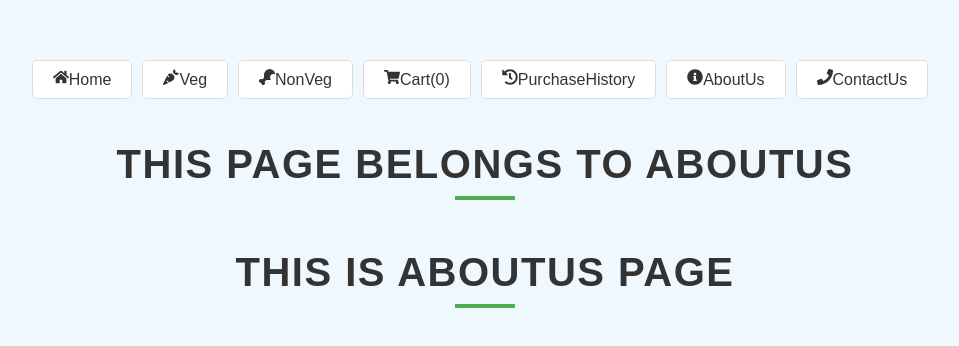
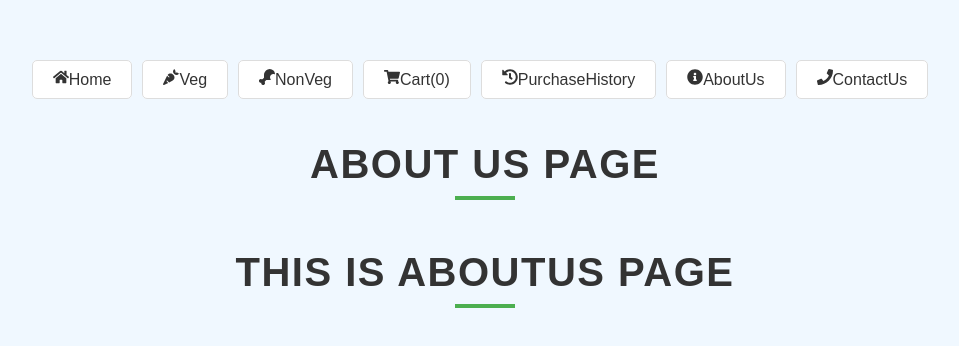
Before and after one commit to KonetiGopi123/GopiRepository, a React (Vite) app: page /AboutUs in a window 1280 px wide. Shown: the part 222-568 px from the top of the page, without its empty margins (155-1114 px from the left). Built offline with nearby package versions, Linux system fonts and the light colour scheme.

Commit message:
modification

```diff
--- a/src/AboutUs.jsx
+++ b/src/AboutUs.jsx
@@ -2,7 +2,7 @@ function AboutUs()
 {
     return(
         <>
-            <h1>This page belongs to aboutus</h1>
+        <h1>about us page</h1>
         <h1>This is AboutUs page</h1>
 
 
```
